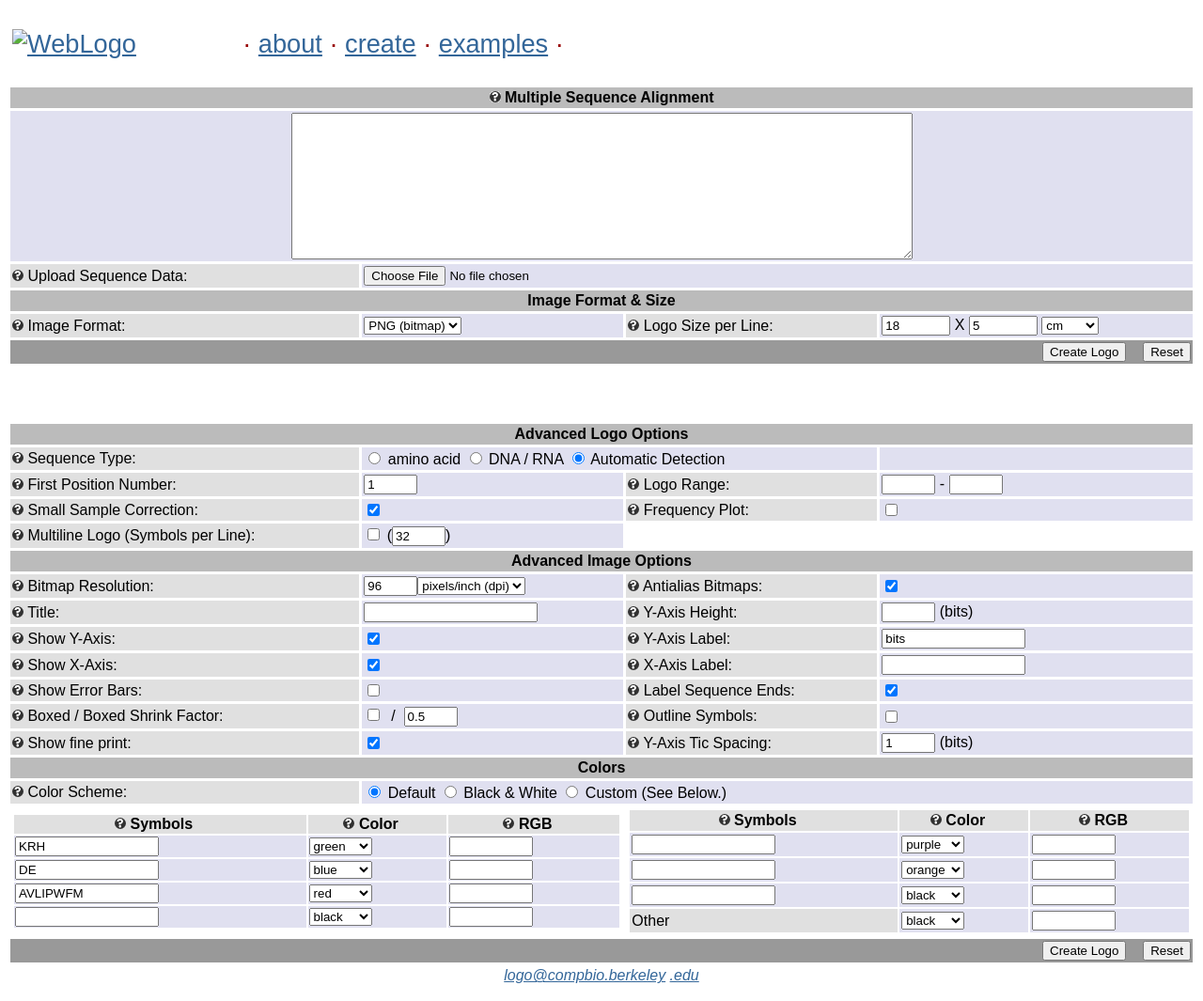
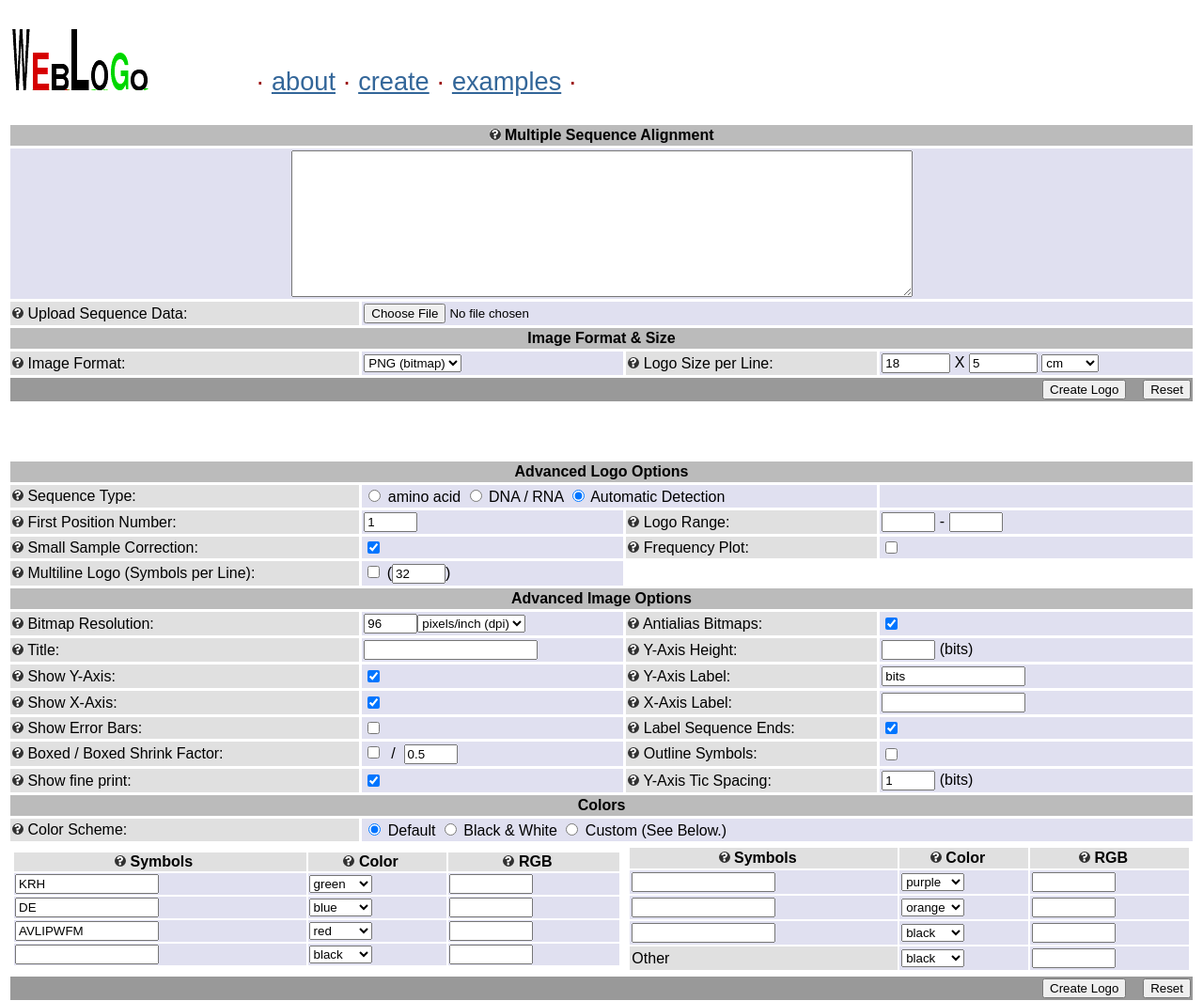
Before and after one commit to brian122616/brian122616.github.io, a plain HTML site: page index.html in a window 1280 px wide. Shown: the top 1065 px of the page at 94% size. Drawn offline with Linux system fonts and the light colour scheme.

Commit message:
Update index.html

```diff
--- a/index.html
+++ b/index.html
@@ -36,7 +36,7 @@
 <tr>
 <td colspan="4" align="left">
   <h1>
-  <a class="in" href="http://weblogo.berkeley.edu/"><img alt="WebLogo" width="146" height="65" border="0" src="img/weblogologo.png" /></a>
+  <a class="in" href="http://weblogo.berkeley.edu/"><img alt="WebLogo" width="146" height="65" border="0" src="weblogologo.png" /></a>
   &nbsp;&nbsp;&nbsp;&nbsp;&nbsp;&nbsp;&nbsp;&nbsp;&nbsp;&nbsp;&nbsp;&nbsp;&nbsp;
   &middot;
   <a href="./">about</a>&nbsp;&middot;
```
